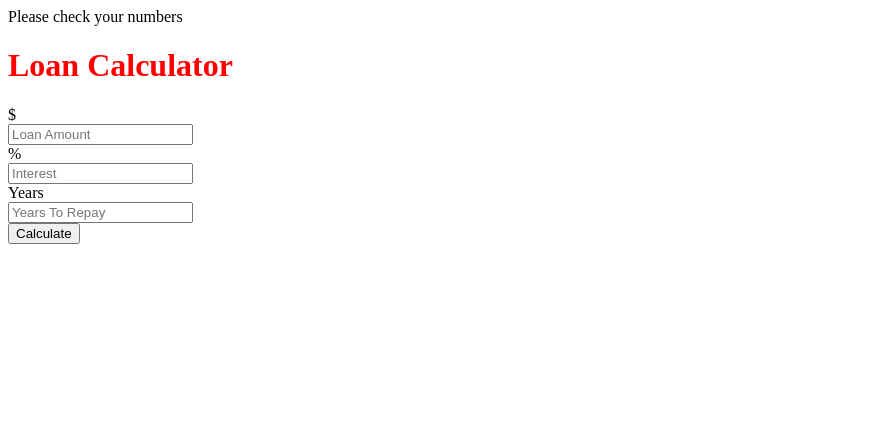
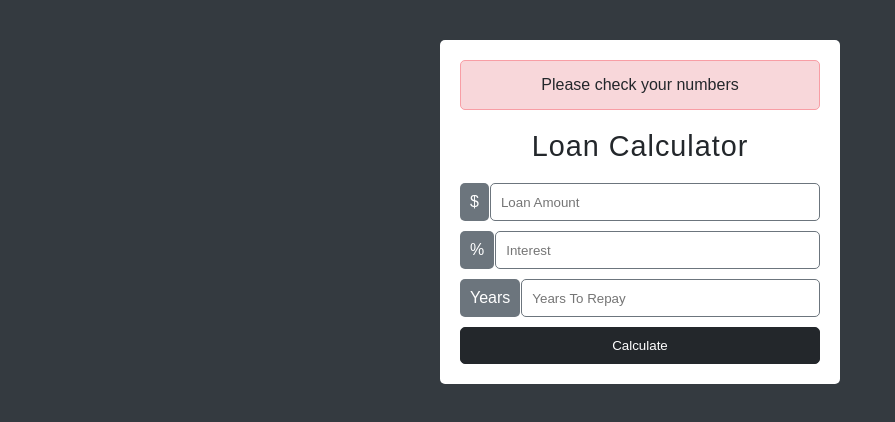
Before and after one commit to DariuszOkonski/js-loan-calculator, a website: page index.html in a window 1280 px wide. Shown: the whole page, without its empty margins (0-895 px from the left). Drawn offline with Linux system fonts and the light colour scheme.

Commit message:
add main.scss and basic styles for body and main

```diff
--- /dev/null
+++ b/scss/_main.scss
@@ -0,0 +1,23 @@
+body {
+  background-color: $second-dark;
+  color: $first-dark;
+  padding: 10px;
+}
+
+.main {
+  background-color: $first-light;
+  width: 100%;
+  max-width: 400px;
+  margin: 30px auto;
+  padding: 20px;
+  border-radius: 5px;
+  color: $first-dark;
+
+  &__header {
+    text-align: center;
+    margin: 20px 0;
+    font-weight: 300;
+    letter-spacing: 1px;
+    font-size: 1.8rem;
+  }
+}
--- a/scss/style.scss
+++ b/scss/style.scss
@@ -1,3 +1,4 @@
-h1 {
-  color: red;
-}
+@import 'reset';
+@import 'variables';
+@import 'utilities';
+@import 'main';
```
Also changed, not shown: css/style.css, 1 other file.
